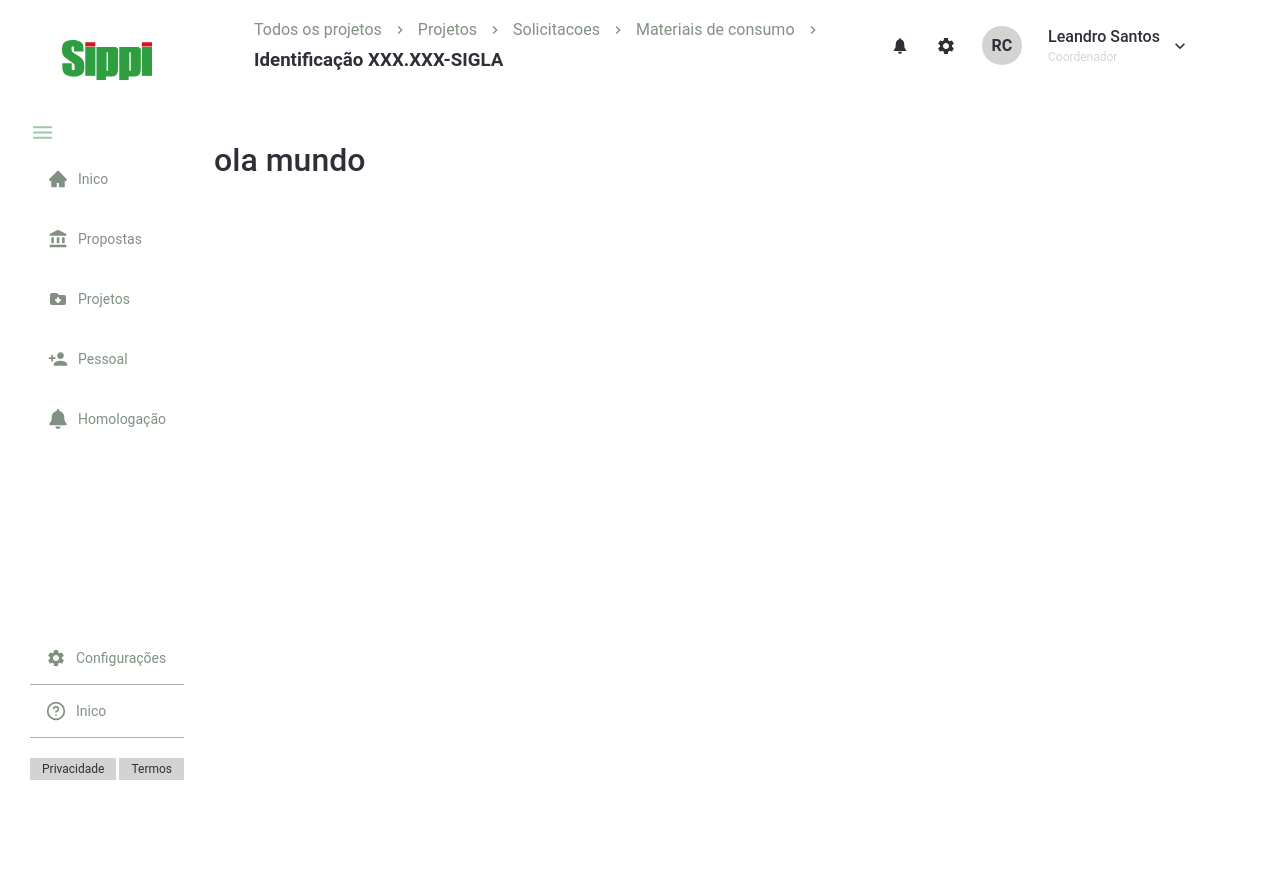
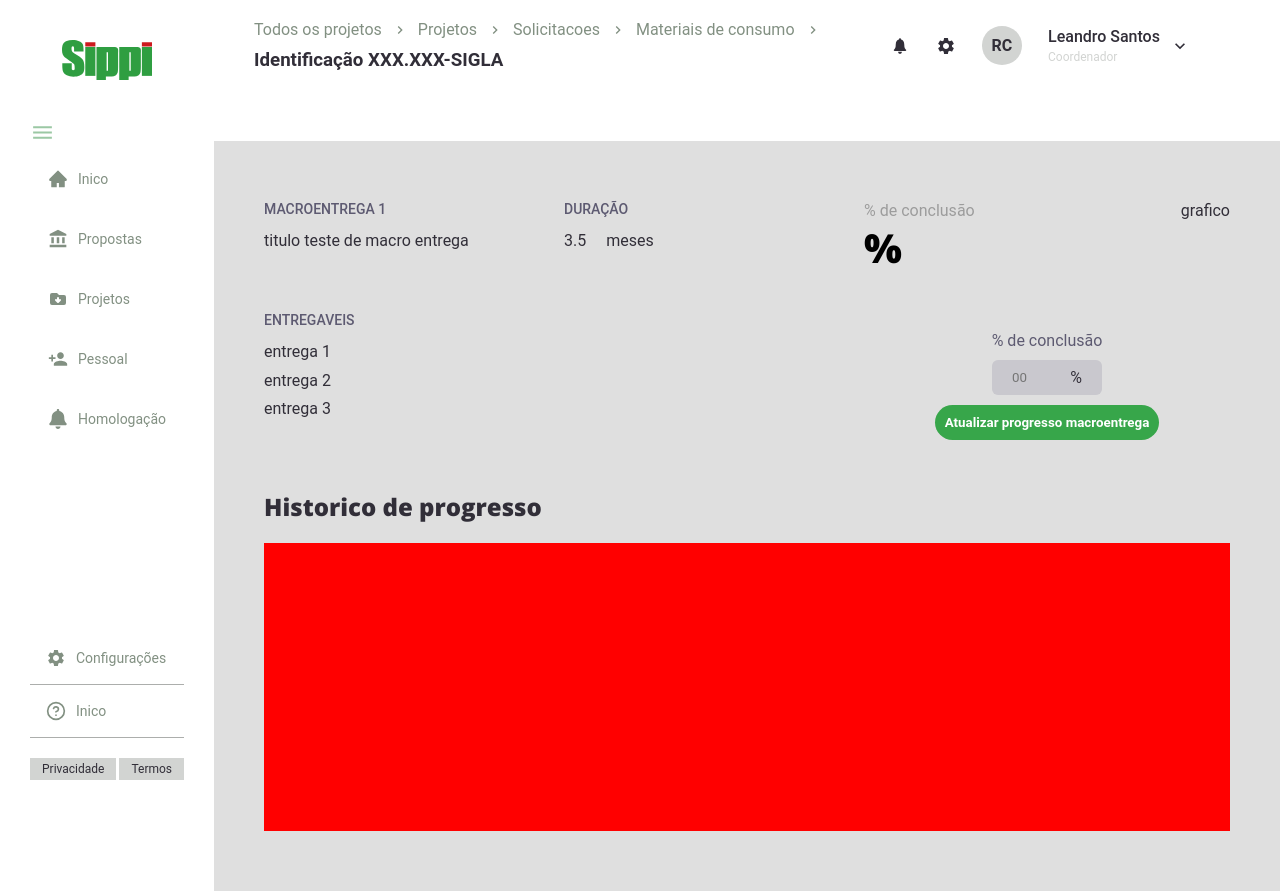
Before and after one commit to LeandroSannt/desafio-sippi-react, a React (Create React App) app: page / in a window 1280 px wide. Before the commit the page ends 800 px from the top, so only its background shows below. Built offline with nearby package versions, Linux system fonts and the light colour scheme.

Commit message:
grafico pagina de macronentregas

```diff
--- a/src/components/Macroentregas/index.tsx
+++ b/src/components/Macroentregas/index.tsx
@@ -1,10 +1,90 @@
-import React from "react";
+import React, { FormEvent, useEffect, useRef, useState } from "react";
+import "./styles.module.scss";
+import styles from "./styles.module.scss";
 
-const Macroentrega: React.FC = () => {
+interface MacronEntregaProps {
+  deliverables: Array<string>;
+  title: string;
+  duration: number;
+}
+
+const Macroentrega: React.FC<MacronEntregaProps> = ({
+  deliverables,
+  title,
+  duration,
+}) => {
+  let [conclusion, setConclusion] = useState(localStorage.getItem("mykey"));
+  const inputEl = useRef<HTMLInputElement>(null);
+
+  async function fetchData() {
+    const storage = localStorage.getItem("mykey");
+    setConclusion(storage);
+  }
+
+  function handleSubmit(event: FormEvent) {
+    event.preventDefault();
+
+    const value = inputEl.current?.value;
+
+    if (value) {
+      localStorage.setItem("mykey", value.toString());
+
+      fetchData();
+    }
+  }
+
+  useEffect(() => {
+    fetchData();
+  }, []);
+
   return (
-    <>
-      <h1>ola mundo</h1>
-    </>
+    <main>
+      <div>
+        <section>
+          <div>
+            <h5>MACROENTREGA 1</h5>
+            <p>{title}</p>
+          </div>
+          <div>
+            <h5>DURAÇÃO</h5>
+            <p>
+              {duration}
+              <span>meses</span>
+            </p>
+          </div>
+          <div>
+            <h5>ENTREGAVEIS</h5>
+
+            {deliverables.map((item) => {
+              return <p>{item}</p>;
+            })}
+          </div>
+        </section>
+        <aside>
+          <div>
+            <div>
+              <span>% de conclusão</span>
+              <h4>{conclusion}%</h4>
+            </div>
+            <div>grafico</div>
+          </div>
+
+          <form onSubmit={handleSubmit}>
+            <span>% de conclusão</span>
+            <div>
+              <input type="number" ref={inputEl} placeholder="00" required /> %
+            </div>
+
+            <button type="submit">Atualizar progresso macroentrega</button>
+          </form>
+        </aside>
+      </div>
+
+      <div className={styles.graphic}>
+        <h2>Historico de progresso</h2>
+        <div></div>
+      </div>
+    </main>
   );
 };
 
--- /dev/null
+++ b/src/components/Macroentregas/styles.module.scss
@@ -0,0 +1,126 @@
+@import url("https://fonts.googleapis.com/css2?family=Open+Sans:wght@800&display=swap");
+main {
+  width: 100%;
+  background-color: rgb(223, 223, 223);
+  display: flex;
+  flex-direction: column;
+  padding: 60px 50px;
+
+  > div {
+    width: 100%;
+    display: grid;
+    grid-template-columns: 1fr 1fr;
+    place-content: center;
+
+    section {
+      display: grid;
+      grid-template-columns: 1fr 1fr;
+      row-gap: 40px;
+      > div {
+        min-width: 300px;
+
+        p {
+          line-height: 1.8rem;
+          span {
+            margin-left: 20px;
+          }
+        }
+
+        h5 {
+          color: #5d5a71;
+          font-size: 14px;
+          margin-bottom: 10px;
+        }
+      }
+    }
+
+    aside {
+      > div {
+        width: 100%;
+        height: 130px;
+        display: flex;
+        justify-content: space-between;
+        > div {
+          span {
+            display: block;
+            color: #9c9c9c;
+          }
+          h4 {
+            color: black;
+            font-family: "Open Sans", sans-serif;
+            font-weight: 800;
+            font-size: 40px;
+          }
+        }
+      }
+
+      form {
+        display: flex;
+        justify-content: center;
+        align-items: center;
+        flex-direction: column;
+
+        span {
+          color: #5d5a71;
+        }
+
+        > div {
+          width: 110px;
+          margin: 10px 0;
+          border-radius: 6px;
+          background: #c9c8ce;
+          display: flex;
+          padding: 8px 20px;
+
+          input {
+            width: 100%;
+            background: inherit;
+            border: none;
+          }
+
+          input[type="number"]::-webkit-inner-spin-button {
+            -webkit-appearance: none;
+          }
+          input[type="number"] {
+            -moz-appearance: textfield;
+            appearance: textfield;
+          }
+        }
+
+        button {
+          border-radius: 25px;
+          background: #37a64a;
+          color: #fff;
+          font-weight: bold;
+          border: none;
+          padding: 10px;
+
+          transition: background 200ms;
+
+          &:hover {
+            background: #339743;
+          }
+        }
+      }
+    }
+  }
+
+  .graphic {
+    margin-top: 50px;
+    display: flex;
+    flex-direction: column;
+
+    h2 {
+      font-family: "Open Sans", sans-serif;
+      font-weight: 800;
+    }
+
+    div {
+      margin-top: 20px;
+      background: red;
+      padding: 20px;
+      width: 100%;
+      height: 18rem;
+    }
+  }
+}
--- a/src/pages/Create/index.tsx
+++ b/src/pages/Create/index.tsx
@@ -1,13 +1,21 @@
+/* eslint-disable react-hooks/rules-of-hooks */
 import React, { useCallback, useRef, useState } from "react";
 import { Container } from "./styles";
 import Header from "../../components/header";
 import MacroEntrega from "../../components/Macroentregas";
 
+const arr = ["entrega 1", "entrega 2", "entrega 3"];
+
 const Create: React.FC = () => {
+  const [perc, usePerc] = useState(2);
   return (
     <Container>
       <Header />
-      <MacroEntrega />
+      <MacroEntrega
+        deliverables={arr}
+        title={"titulo teste de macro entrega"}
+        duration={3.5}
+      />
     </Container>
   );
 };
```
